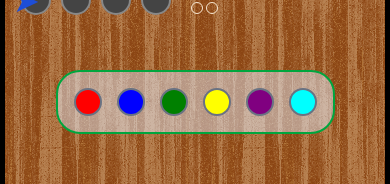
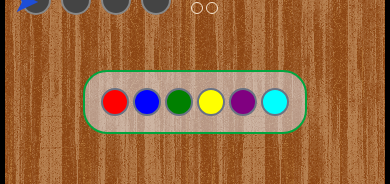
Before and after one commit to bj-eberhardt/mastermind, a Vue app: page / in a window 390 px wide. Shown: the part 427-611 px from the top of the page. Built offline with nearby package versions, Linux system fonts and the light colour scheme.

Commit message:
bug fix styles for mobile view

```diff
--- a/src/components/ColorPicker.vue
+++ b/src/components/ColorPicker.vue
@@ -8,7 +8,7 @@
         ? 'fixed bottom-0 z-50 bg-[rgba(227,231,244,0.99)] p-4 shadow-lg transition-all duration-300 ease-in-out'
         : ''
     "
-    class="flex justify-center gap-[15px] rounded-3xl border-2 border-green-600 bg-[rgba(227,231,244,0.5)] p-4 transition-all duration-300 ease-in-out"
+    class="xs:gap-[15px] flex justify-center gap-[4px] rounded-3xl border-2 border-green-600 bg-[rgba(227,231,244,0.5)] p-4 transition-all duration-300 ease-in-out"
   >
     <div
       v-for="(color, index) in colors"
```
